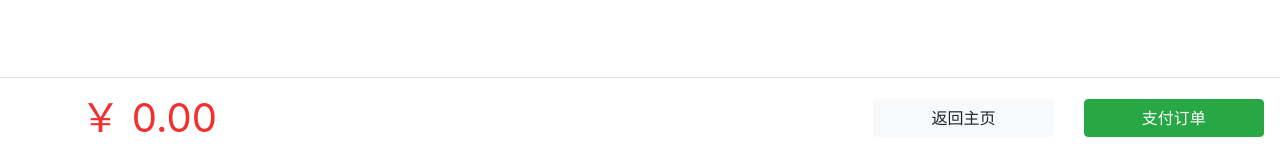
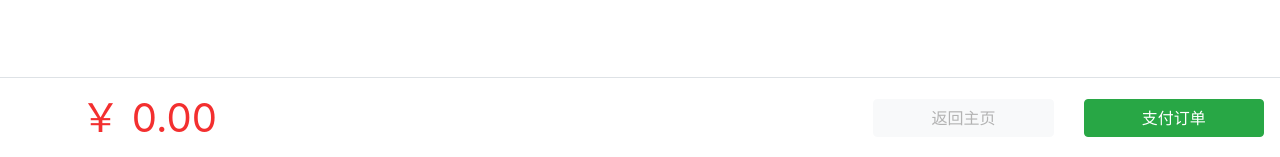
Before and after one commit to nusohi/FoodOrder, a Django app: a page that uses FoodOrder/OrderSystem/templates/QueryOrder.html in a window 1280 px wide. Shown: the part 643-800 px from the top of the page. Run offline with Django 3.2, Linux system fonts and the light colour scheme; data comes from the database, SQL or seed files in the repository; some libraries are stand-ins or nearby versions.

Commit message:
CheckUnpaidOrder: 显示反馈效果微调.

```diff
--- a/FoodOrder/OrderSystem/templates/QueryOrder.html
+++ b/FoodOrder/OrderSystem/templates/QueryOrder.html
@@ -3,13 +3,24 @@
 
 <!DOCTYPE html>
 <html lang="en">
+
 <head>
     <meta charset="UTF-8">
     <meta name="viewport" content="width=device-width, initial-scale=1.0">
     <meta http-equiv="X-UA-Compatible" content="ie=edge">
     <link rel="stylesheet" href="{% static 'bootstrap-4.3.1-dist/css/bootstrap.min.css'%}">
     <title>订单信息</title>
+    <style>
+        #returnBtn {
+            color: #b3b3b3;
+        }
+
+        #returnBtn:hover {
+            color: #2c2c2c;
+        }
+    </style>
 </head>
+
 <body>
     <div class="" id="order" order_id={{order.ID}}>订单：{{order}}</div>
     <div class="">订单创建时间：{{order.create_time}}</div>
@@ -29,12 +40,13 @@
     <!-- 底部导航栏 -->
     <div class="BottomNavBar NavBar row fixed-bottom border-top" style="height:80px">
         <div class="col-3 m-auto text-center" id="orderPrice"
-            style="font-size: 40px; line-height: 40px; color: rgb(243, 47, 47)">￥ <span id="total_price">0.00</span></div>
+            style="font-size: 40px; line-height: 40px; color: rgb(243, 47, 47)">￥ <span id="total_price">0.00</span>
+        </div>
         <div class="col-5 m-auto"></div>
         <div class="col-4 m-auto">
             <div class="row">
                 <div class="col">
-                    <a href="/" class="btn btn-light btn-block">返回主页</a>
+                    <a href="/" class="btn btn-light btn-block" id="returnBtn">返回主页</a>
                 </div>
                 <div class="col mr-3">
                     <button class="btn btn-success btn-block" id="check-out-btn">支付订单</button>
@@ -48,4 +60,5 @@
     <script src="{% static 'bootstrap-4.3.1-dist/js/bootstrap.js' %}"></script>
     <script src="{% static 'js/CheckOut.js' %}"></script>
 </body>
+
 </html>
--- a/FoodOrder/static/css/CheckUnpaidOrder.css
+++ b/FoodOrder/static/css/CheckUnpaidOrder.css
@@ -22,8 +22,8 @@ a:hover {
 }
 
 .order:hover {
-    color: #ffffff;
-    background-color: #fc98a2;
+    color: #a56c6c;
+    background-color: #ffd4d8d1;
 }
 
 .BottomNavBar {
--- a/FoodOrder/static/js/Order.js
+++ b/FoodOrder/static/js/Order.js
@@ -33,7 +33,7 @@ class Order {
                         <div class="input-group-append"><button class="btn AddFood input-group-text" type="button">+</button></div>\
                     </div>\
                     <div class="col-2 p-0"><span class="totalPrice aligin-middle" style="line-height:30px">{3}</span></div>\
-                    <div class="col-1 p-0"><button class="DeleteItemBtn btn btn-sm p-1">删</button></div>\
+                    <div class="col-1 p-0"><button class="btn btn-sm p-1 btn-block DeleteItemBtn">删</button></div>\
                 </div>\
             </li>'.format(
             food.id,
```
Also changed, not shown: FoodOrder/static/css/OrderHome.css (+7 -1 lines).
